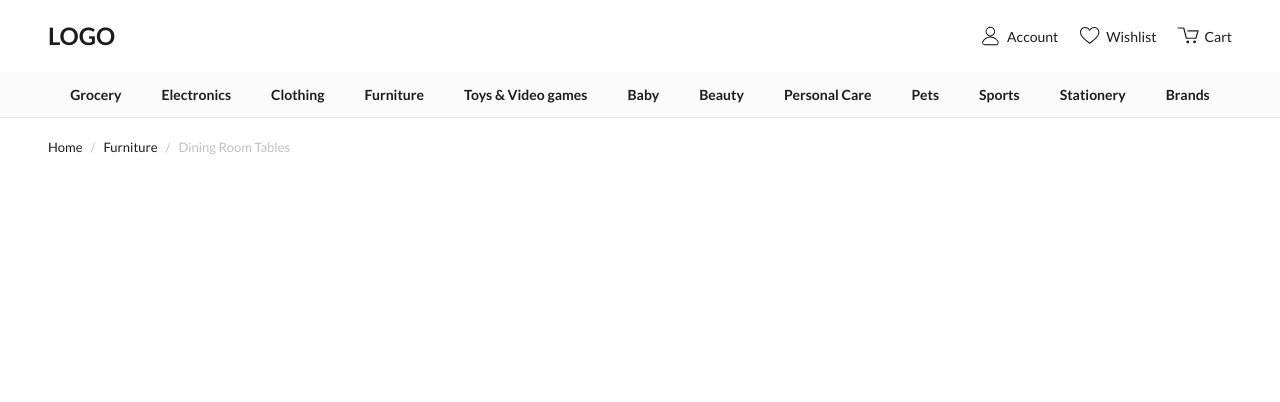
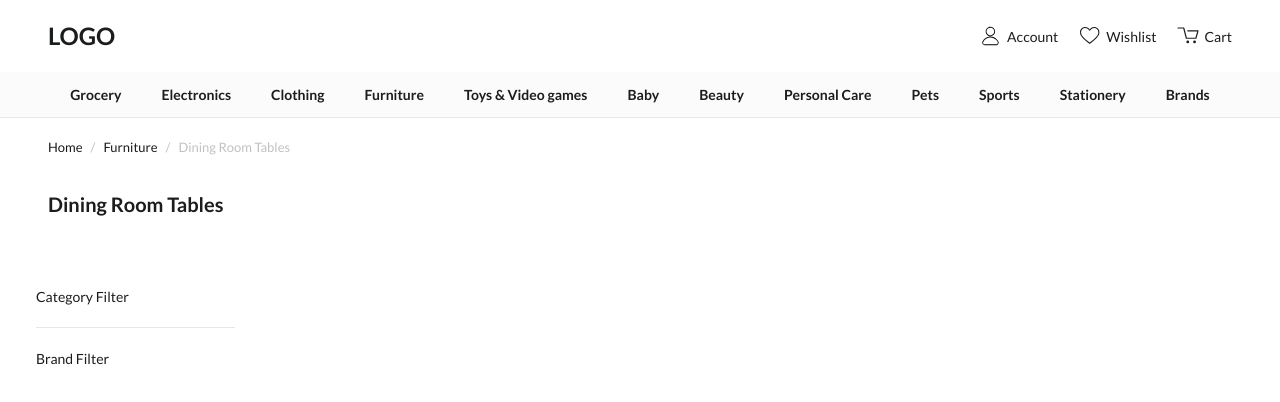
Before and after one commit to ahmedd-mahmoud/shop-task-34ml, a Vue app: page / in a window 1280 px wide. Shown: the top 402 px of the page. Built offline with nearby package versions, Linux system fonts and the light colour scheme.

Commit message:
Initial UI for sidebar component

```diff
--- a/src/App.vue
+++ b/src/App.vue
@@ -2,6 +2,7 @@
 import Header from "./components/Header.vue";
 import Navbar from "./components/Navbar.vue";
 import Breadcrumb from "./components/Breadcrumb.vue";
+import sidebar from "./components/sidebar/index.vue";
 </script>
 
 <template>
@@ -9,5 +10,8 @@ import Breadcrumb from "./components/Breadcrumb.vue";
     <Header />
     <Navbar />
     <Breadcrumb />
+    <main class="flex">
+      <sidebar />
+    </main>
   </div>
 </template>
--- /dev/null
+++ b/src/components/sidebar/brandFilter.vue
@@ -0,0 +1,5 @@
+<template>
+  <div>
+    <p>Brand Filter</p>
+  </div>
+</template>
--- /dev/null
+++ b/src/components/sidebar/categoryFilter.vue
@@ -0,0 +1,5 @@
+<template>
+  <div>
+    <p>Category Filter</p>
+  </div>
+</template>
--- /dev/null
+++ b/src/components/sidebar/index.vue
@@ -0,0 +1,15 @@
+<script setup lang="ts">
+import categoryFilter from "./categoryFilter.vue";
+import brandFilter from "./brandFilter.vue";
+</script>
+
+<template>
+  <div class="flex flex-col px-9 gap-14">
+    <h1 class="font-bold text-xl p-3">Dining Room Tables</h1>
+    <div class="flex flex-col gap-5">
+      <categoryFilter />
+      <span class="border-t" />
+      <brandFilter />
+    </div>
+  </div>
+</template>
```
